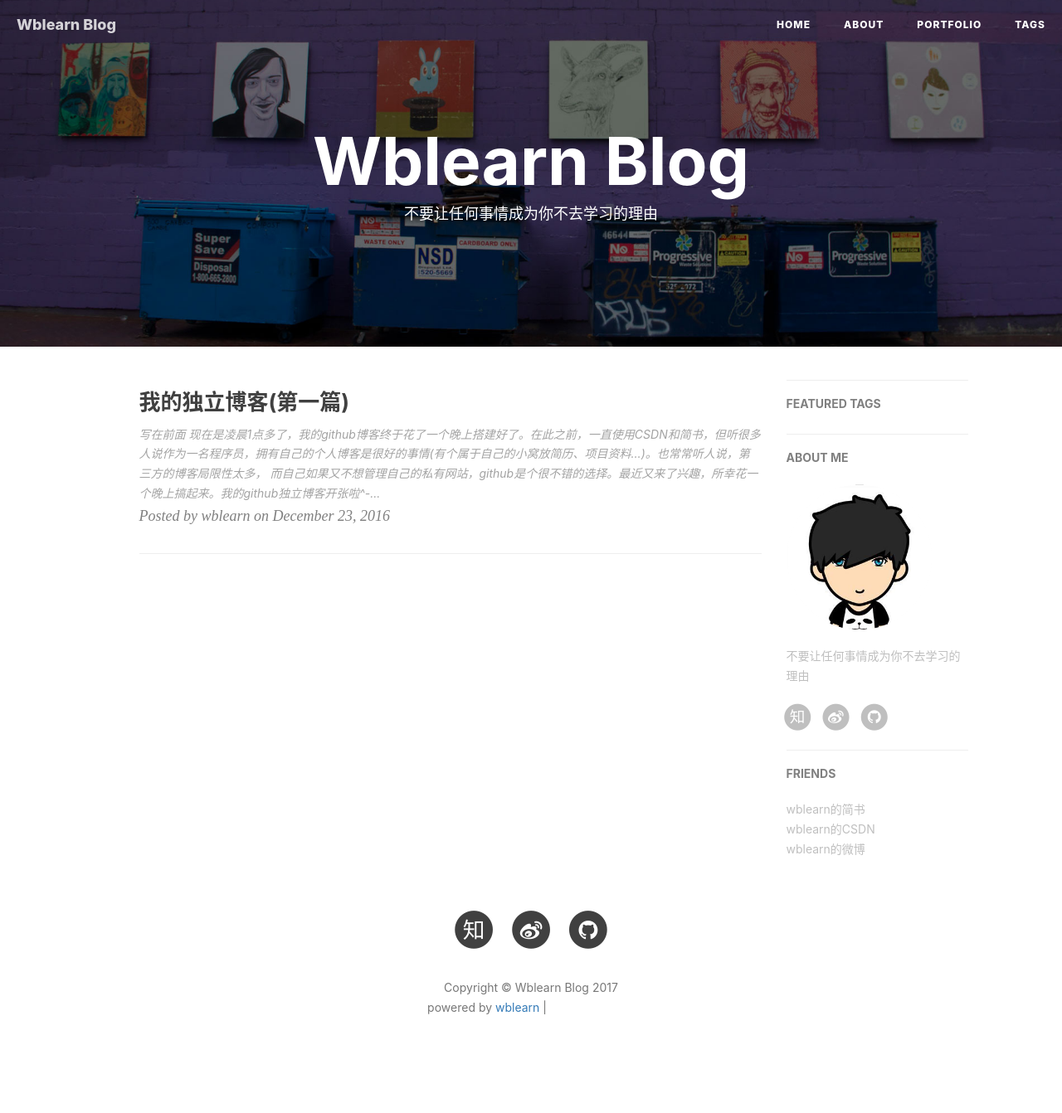
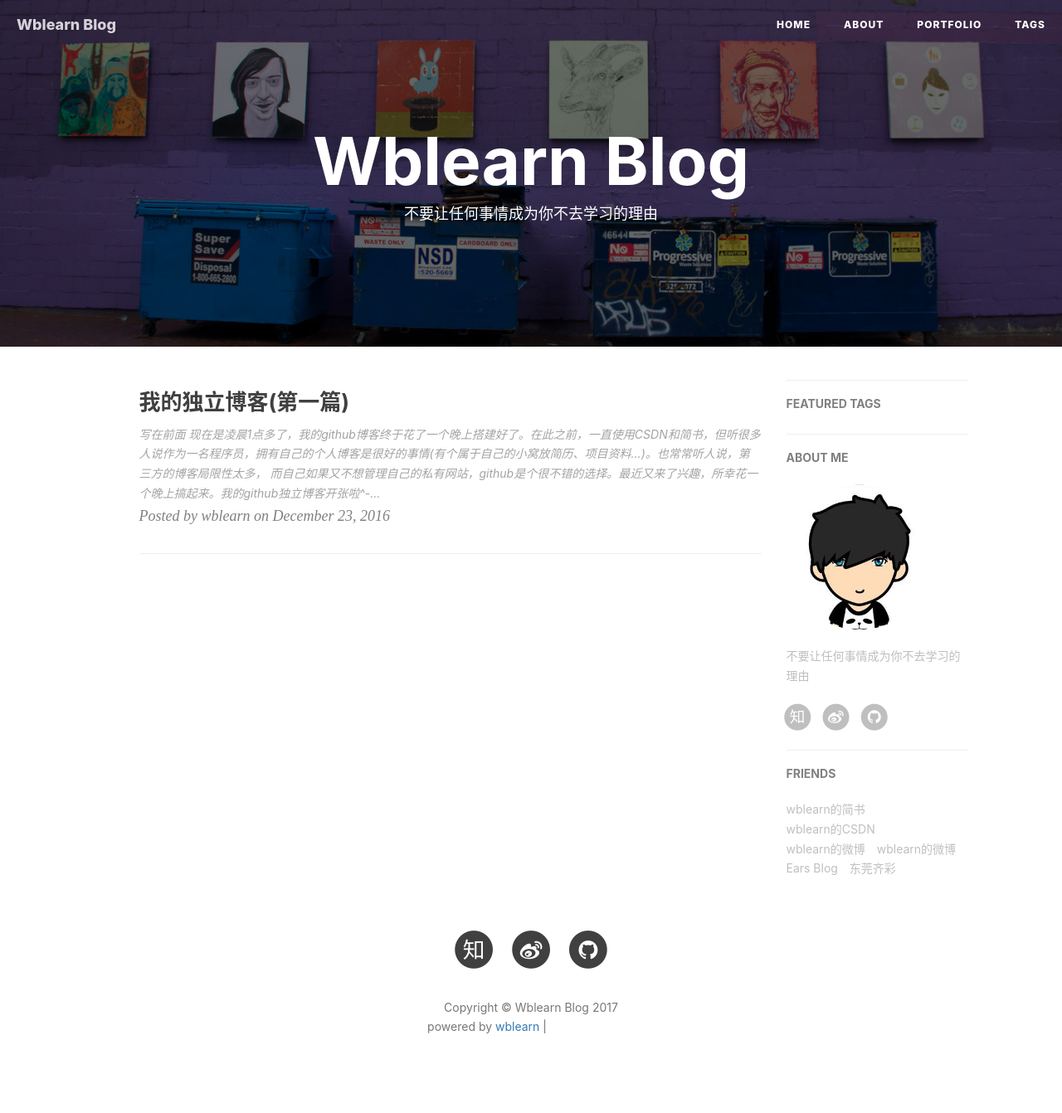
Before and after one commit to wblearn/wblearn.github.io, a Jekyll site: the page built from index.html, in a window 1280 px wide. Shown: the whole page at 83% size. Built offline with Jekyll 4.4.1, drawn with Linux system fonts in a browser that asks for light colours; nearby versions of some CDN libraries; the list of posts is cut into pages by our own code; comment, search, counter and statistics services are not loaded; before the commit the page ends 1319 px from its top, so only the background shows below that; grey boxes are pictures that could not be loaded.

Commit message:
updatefrind

```diff
--- a/_config.yml
+++ b/_config.yml
@@ -98,5 +98,14 @@
     },{
         title: "wblearn的微博",
         href: "http://weibo.com/wudalanggd"
+    },{
+        title: "wblearn的微博",
+        href: "http://www.xjunyou.com/"
+    },{
+        title: "Ears Blog",
+        href: "http://www.xjunyou.com/"
+    },{
+        title: "东莞齐彩",
+        href: "http://www.fcolor.com.cn/"
     }
 ]
```
